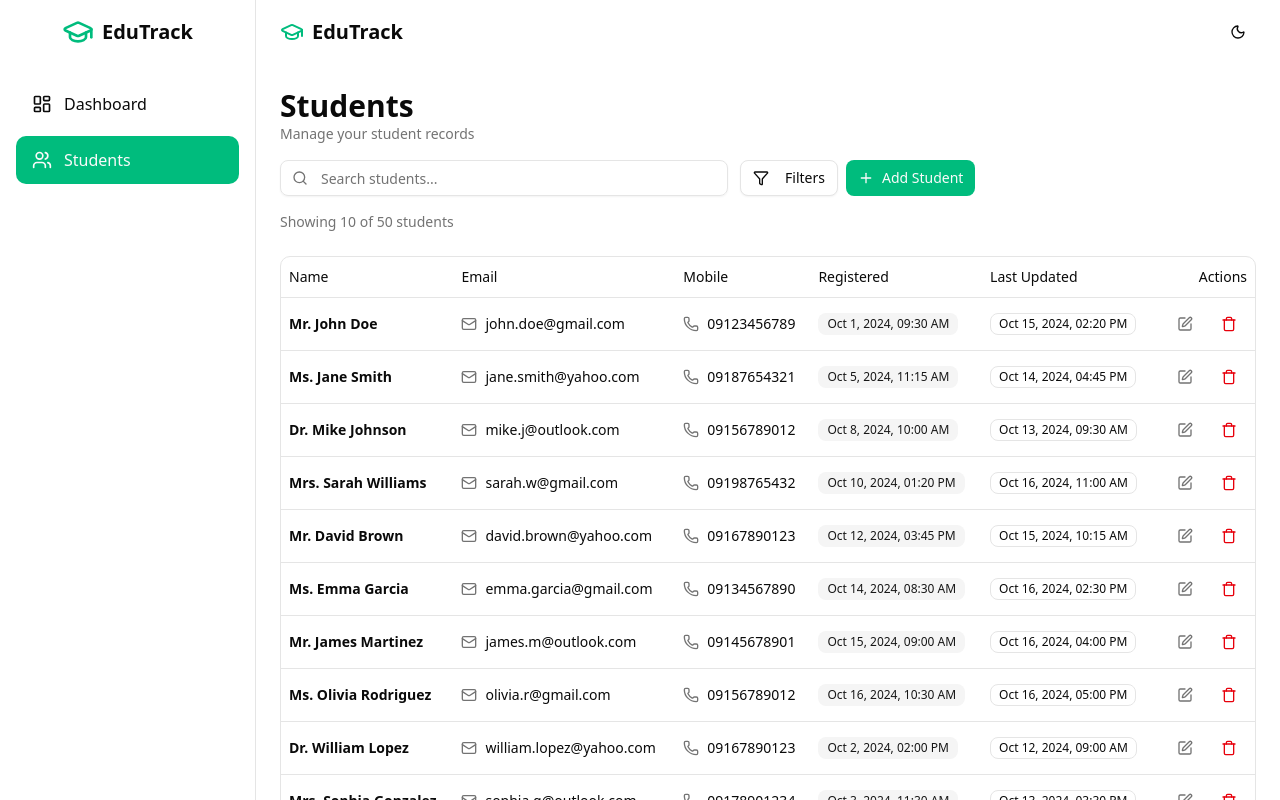
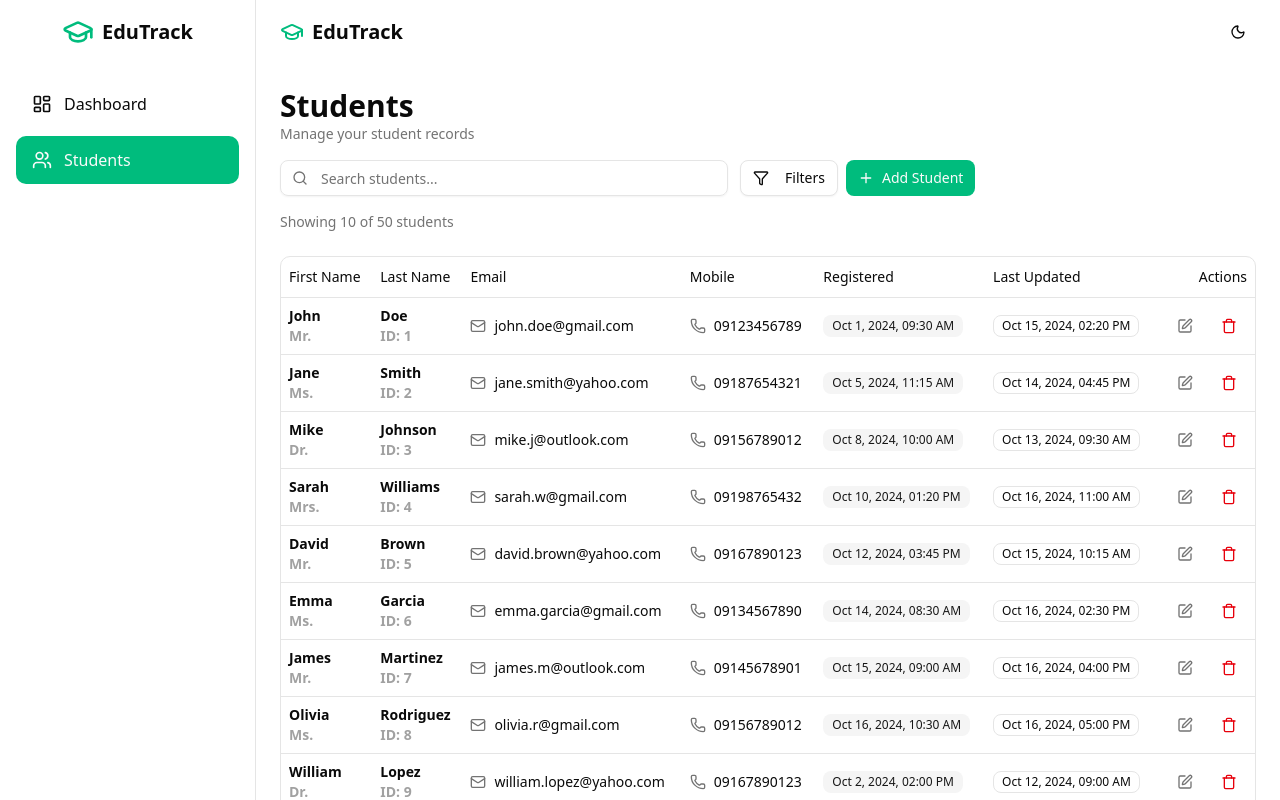
Before and after one commit to romano-ycoy/sms-frontend-v.2, a React (Vite) app: page /app/students in a window 1280 px wide. Built offline with nearby package versions, Linux system fonts and the light colour scheme.

Commit message:
refactor: add some fallback so the comp won't crash if error occurs

```diff
--- a/src/widgets/student-table/ui/Pagination.jsx
+++ b/src/widgets/student-table/ui/Pagination.jsx
@@ -1,29 +1,38 @@
+import { useMemo } from "react";
 import { Button } from "@/shared/ui/button";
-import { ChevronLeft, ChevronRight, ChevronsLeft, ChevronsRight } from "lucide-react";
+import {
+  ChevronLeft,
+  ChevronRight,
+  ChevronsLeft,
+  ChevronsRight,
+} from "lucide-react";
 
-export function Pagination({ currentPage, totalPages, onPageChange }) {
-    const getPageNumbers = () => {
+export function Pagination({
+  currentPage = 1,
+  totalPages = 1,
+  onPageChange = () => {},
+}) {
+  // ✅ Memoize computed page numbers for performance
+  const pageNumbers = useMemo(() => {
     const pages = [];
     const maxVisible = 5;
 
     if (totalPages <= maxVisible) {
-            for (let i = 1; i <= totalPages; i++) {
-                pages.push(i);
-            }
+      for (let i = 1; i <= totalPages; i++) pages.push(i);
     } else {
       if (currentPage <= 3) {
-                pages.push(1, 2, 3, 4, '...', totalPages);
+        pages.push(1, 2, 3, 4, "...", totalPages);
       } else if (currentPage >= totalPages - 2) {
-                pages.push(1, '...', totalPages - 3, totalPages - 2, totalPages - 1, totalPages);
+        pages.push(1, "...", totalPages - 3, totalPages - 2, totalPages - 1, totalPages);
       } else {
-                pages.push(1, '...', currentPage - 1, currentPage, currentPage + 1, '...', totalPages);
+        pages.push(1, "...", currentPage - 1, currentPage, currentPage + 1, "...", totalPages);
       }
     }
+    return pages;
+  }, [currentPage, totalPages]);
 
-        return pages;
-    };
-
-    const pageNumbers = getPageNumbers();
+  // ✅ Graceful fallback
+  if (totalPages <= 0) return null;
 
   return (
     <div className="flex flex-col sm:flex-row items-center justify-between gap-4">
@@ -38,6 +47,7 @@ export function Pagination({ currentPage, totalPages, onPageChange }) {
         <Button
           variant="outline"
           size="icon"
+          aria-label="Go to first page"
           onClick={() => onPageChange(1)}
           disabled={currentPage === 1}
           className="hidden sm:flex"
@@ -49,6 +59,7 @@ export function Pagination({ currentPage, totalPages, onPageChange }) {
         <Button
           variant="outline"
           size="icon"
+          aria-label="Go to previous page"
           onClick={() => onPageChange(currentPage - 1)}
           disabled={currentPage === 1}
         >
@@ -57,27 +68,31 @@ export function Pagination({ currentPage, totalPages, onPageChange }) {
 
         {/* Page Numbers */}
         <div className="flex items-center gap-1">
-                    {pageNumbers.map((page, index) => (
-                        page === '...' ? (
-                            <span key={index} className="px-2">...</span>
+          {pageNumbers.map((page, index) =>
+            page === "..." ? (
+              <span key={index} className="px-2 select-none">
+                ...
+              </span>
             ) : (
               <Button
                 key={index}
                 variant={currentPage === page ? "default" : "outline"}
                 size="icon"
+                aria-label={`Go to page ${page}`}
                 onClick={() => onPageChange(page)}
                 className="hidden sm:flex"
               >
                 {page}
               </Button>
             )
-                    ))}
+          )}
         </div>
 
         {/* Next */}
         <Button
           variant="outline"
           size="icon"
+          aria-label="Go to next page"
           onClick={() => onPageChange(currentPage + 1)}
           disabled={currentPage === totalPages}
         >
@@ -88,6 +103,7 @@ export function Pagination({ currentPage, totalPages, onPageChange }) {
         <Button
           variant="outline"
           size="icon"
+          aria-label="Go to last page"
           onClick={() => onPageChange(totalPages)}
           disabled={currentPage === totalPages}
           className="hidden sm:flex"
--- a/src/widgets/student-table/ui/StudentTable.jsx
+++ b/src/widgets/student-table/ui/StudentTable.jsx
@@ -12,15 +12,17 @@ import { Badge } from "@/shared/ui/badge";
 
 export function StudentTable({ students, onEdit, onDelete }) {
     const formatDate = (dateString) => {
+        if (!dateString) return "—";
         const date = new Date(dateString);
-        return date.toLocaleDateString('en-US', {
-            month: 'short',
-            day: 'numeric',
-            year: 'numeric',
-            hour: '2-digit',
-            minute: '2-digit'
+        return date.toLocaleDateString("en-US", {
+            month: "short",
+            day: "numeric",
+            year: "numeric",
+            hour: "2-digit",
+            minute: "2-digit",
         });
     };
+
 
     if (students.length === 0) {
         return (
@@ -36,7 +38,8 @@ export function StudentTable({ students, onEdit, onDelete }) {
                 <Table>
                     <TableHeader>
                         <TableRow>
-                            <TableHead>Name</TableHead>
+                            <TableHead>First Name</TableHead>
+                            <TableHead>Last Name</TableHead>
                             <TableHead className="hidden md:table-cell">Email</TableHead>
                             <TableHead className="hidden lg:table-cell">Mobile</TableHead>
                             <TableHead className="hidden xl:table-cell">Registered</TableHead>
@@ -51,12 +54,24 @@ export function StudentTable({ students, onEdit, onDelete }) {
                                 <TableCell className="font-medium">
                                     <div>
                                         <p className="font-semibold">
+                                            {student.firstName}
+                                        </p>
+                                        <p className="font-semibold text-ring">
                                             {student.prefix && `${student.prefix} `}
-                                            {student.firstName} {student.lastName}
                                         </p>
                                         {/* Show email on mobile */}
                                         <p className="text-sm text-muted-foreground md:hidden">
                                             {student.email}
+                                        </p>
+                                    </div>
+                                </TableCell>
+                                <TableCell className="font-medium">
+                                    <div>
+                                        <p className="font-semibold">
+                                            {student.lastName}
+                                        </p>
+                                        <p className="font-semibold text-ring">
+                                            {`ID: ${student.id}`}
                                         </p>
                                     </div>
                                 </TableCell>
```
Lines whose indentation alone changed are shown as unchanged.
